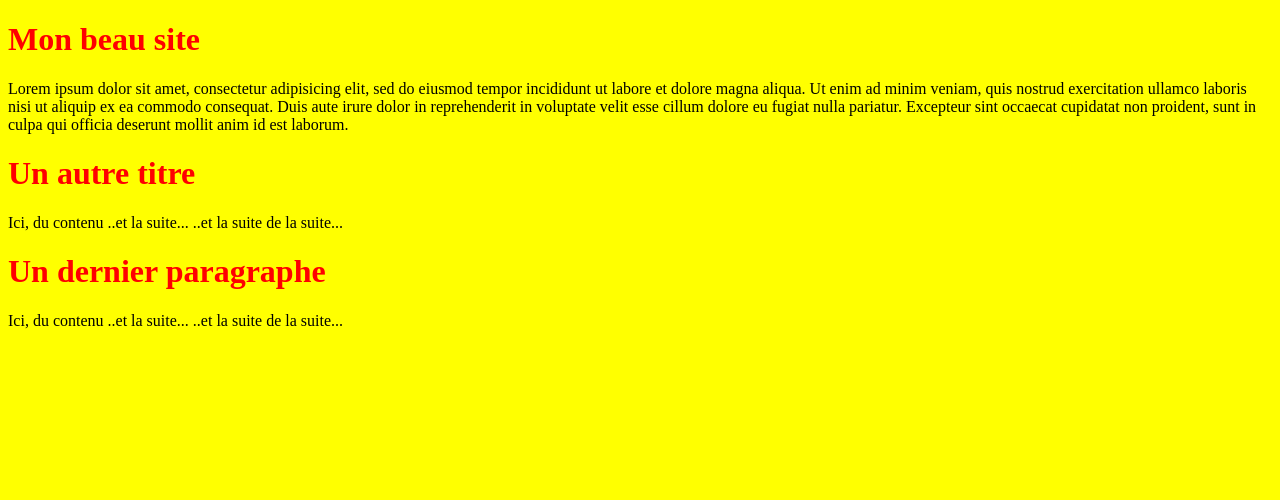
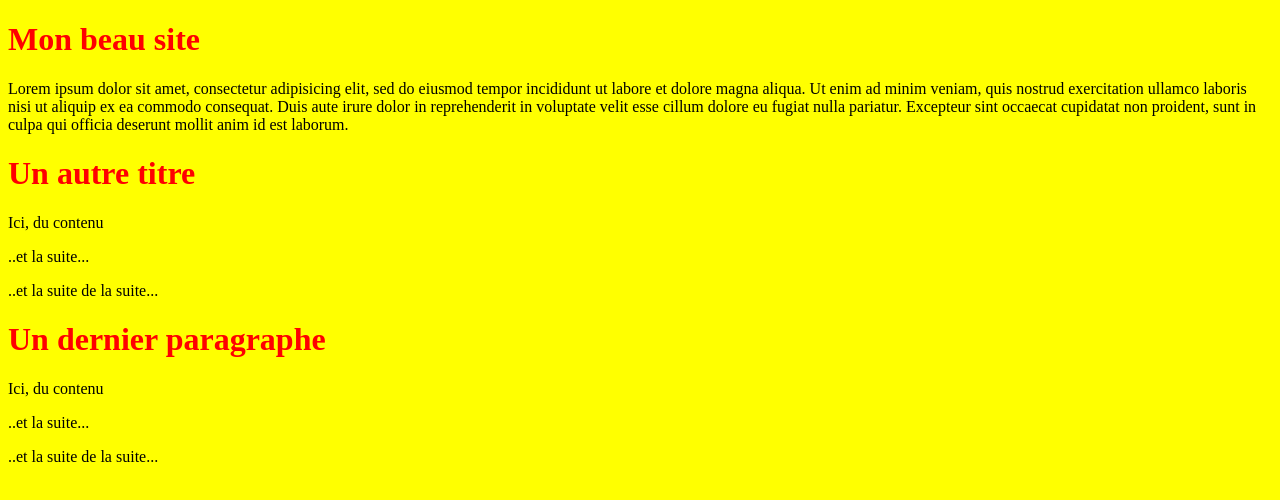
Before and after one commit to loirotte/coursgit, a plain HTML site: page index.html in a window 1280 px wide. Drawn offline with Linux system fonts and the light colour scheme.

Commit message:
Ajout des balises paragraphes manquantes

```diff
--- a/index.html
+++ b/index.html
@@ -17,12 +17,12 @@
 	 sunt in culpa qui officia deserunt mollit anim id est laborum.
       </p>
       <h1>Un autre titre</h1>
-      Ici, du contenu
-      ..et la suite...
-      ..et la suite de la suite...
+      <p>Ici, du contenu</p>
+      <p>..et la suite...</p>
+      <p>..et la suite de la suite...</p>
       <h1>Un dernier paragraphe</h1>
-      Ici, du contenu
-      ..et la suite...
-      ..et la suite de la suite...
+      <p>Ici, du contenu</p>
+      <p>..et la suite...</p>
+      <p>..et la suite de la suite...</p>
    </body>
 </html>
```
